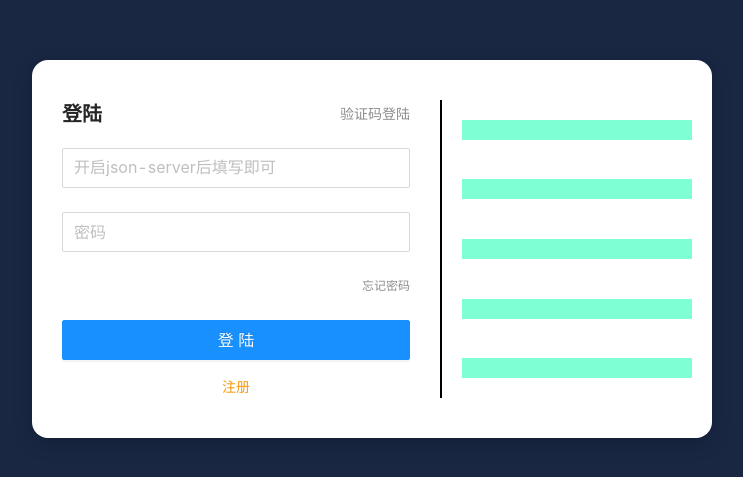
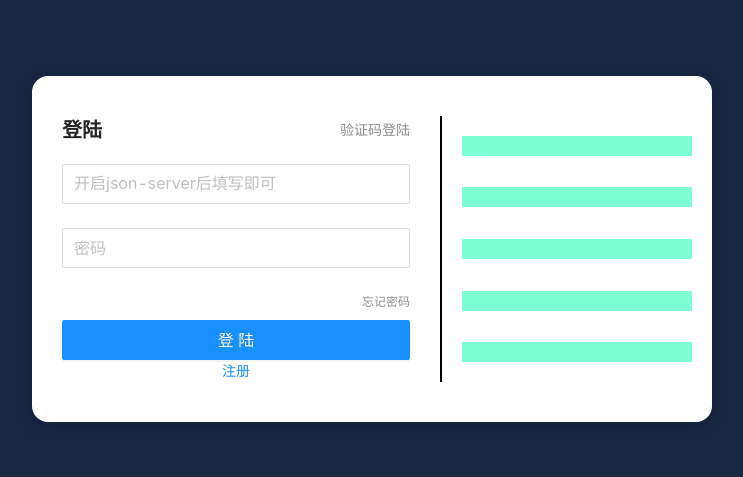
Before and after one commit to fall-zhang/vite-typescript-react-template, a React (Vite) app: page /login in a window 1280 px wide. Shown: the part 151-628 px from the top of the page, without its empty margins (268-1011 px from the left). Built offline with nearby package versions, Linux system fonts and the light colour scheme.

Commit message:
更改登录组件，准备添加注册页面

```diff
--- a/src/core/auth/index.ts
+++ b/src/core/auth/index.ts
@@ -1,7 +1,8 @@
+import { $http } from '@/utils/reuqest'
+import { getLoginWay, setLoginWay } from './localStorage'
 /**
  * 登录认证：表示用户当前登录的认证状态
  */
-import { $http } from '@/utils/reuqest'
 
 /**
  * 登陆请求数据类型
@@ -13,9 +14,8 @@ export interface ILogin {
 
 /**
  * 返回数据类型
- * 要提前和后段定义好类型，等接口写完直接替换地址就好了
  */
-export interface ILoginData {
+export interface ILoginData extends Record<string, unknown> {
   code: number;
   message: string;
   token: string;
@@ -23,10 +23,13 @@ export interface ILoginData {
 
 /**
  * 登陆接口
- * @param params
  */
-export const loginApp = (params: ILogin): Promise<ILoginData> => {
+
+const loginApp = (params: ILogin): Promise<ILoginData> => {
   return $http.get('/login', params)
 }
-
-export { }
+export {
+  getLoginWay,
+  setLoginWay,
+  loginApp
+}
--- /dev/null
+++ b/src/core/auth/localStorage.ts
@@ -0,0 +1,21 @@
+const setLoginWay = (way: string): boolean => {
+  try {
+    localStorage.setItem('login__Login__way', way)
+  } catch (err) {
+    throw new Error('配置本地认证信息错误：' + err)
+    return false
+  }
+  return true
+}
+
+const getLoginWay = (): string => {
+  const result = localStorage.getItem('login__Login__way')
+  if (result) {
+    return result
+  }
+  return ''
+}
+export {
+  getLoginWay,
+  setLoginWay
+}
--- a/src/pages/login/components/LoginCard.module.less
+++ b/src/pages/login/LoginCard/index.module.less
@@ -58,33 +58,6 @@
   margin-top: 16px;
 }
 
-.toolBox {
-  display: flex;
-  align-items: center;
-  justify-content: flex-end;
-  margin-top: 24px;
-  margin-bottom: 8px;
-  line-height: 1.6;
-
-  .Checkbox {
-    width: 95px;
-    height: 20px;
-    color: rgba(0, 0, 0, 0.65);
-    font-weight: 400;
-    font-size: 12px;
-    line-height: 20px;
-  }
-
-  a {
-    width: 60px;
-    height: 20px;
-    color: rgba(0, 0, 0, 0.45);
-    font-weight: 400;
-    font-size: 12px;
-    line-height: 20px;
-  }
-}
-
 .register {
   margin-top: 16px;
   text-align: center;
--- /dev/null
+++ b/src/pages/login/LoginCard/index.tsx
@@ -0,0 +1,54 @@
+import React from 'react'
+import { message } from 'antd'
+import { useHistory } from 'react-router-dom'
+import { loginApp } from '@/core/auth'
+import styles from './index.module.less'
+import type { ILoginParams } from '../components/LoginMessage'
+import {LoginForm} from '../components/LoginForm'
+/**
+ * 登录界面中间的 Card
+ */
+const LoginInputZone: React.FC<ILoginParams> = ({ updateWay }) => {
+  const history = useHistory()
+  function handleFinish() {
+    loginApp({ userName: 'fall', pwd: '123' }).then((res) => {
+      if (res.code === 200) {
+        sessionStorage.setItem('token', '配置权限成功')
+        history.push('/home')
+      } else {
+        message.error('用户名或密码错误！')
+      }
+    })
+  }
+
+  function handleClick() {
+    updateWay('message')
+  }
+
+  return (
+    <div className={styles.content}>
+      <div className={styles.left}>
+        <div className={styles.header}>
+          <div className={styles.loginTitle}>登陆</div>
+          <div
+            onClick={handleClick}
+            className={styles.changeWay}
+            style={{ width: 99, textAlign: 'right' }}
+          >
+            验证码登陆
+          </div>
+        </div>
+        <LoginForm onSubmit={() => handleFinish()}></LoginForm>
+      </div>
+      <div className={styles.right}>
+        <div></div>
+        <div></div>
+        <div></div>
+        <div></div>
+        <div></div>
+      </div>
+    </div>
+  )
+}
+
+export default LoginInputZone
--- a/src/pages/login/components/CountDown.tsx
+++ b/src/pages/login/components/CountDown.tsx
@@ -64,10 +64,10 @@ const CountDown: React.FC<ICountDownParams> = ({
         rules={[
           {
             required: true,
-            message: formatMessage({ id: 'PhoneEmpty' }),
+            message: formatMessage({ id: '请输入手机号码' }),
           },
           {
-            message: formatMessage({ id: 'inputPhone' }),
+            message: formatMessage({ id: '手机号码格式错误' }),
             pattern: /^1[3456789]\d{9}$/,
           },
         ]}
--- a/src/pages/login/components/LoginCard.tsx
+++ /dev/null
@@ -1,98 +0,0 @@
-import React from 'react'
-import { Form, Input, Button, message } from 'antd'
-import { Link, useHistory } from 'react-router-dom'
-import { loginApp } from '@/core/auth'
-import styles from './LoginCard.module.less'
-import type { ILoginParams } from './LoginMessage'
-
-/**
- * 登录界面中间的 Card
- */
-const LoginInputZone: React.FC<ILoginParams> = ({ updateWay }) => {
-  const history = useHistory()
-  function handleFinish() {
-    loginApp({ userName: 'fall', pwd: '123' }).then((res) => {
-      if (res.code === 200) {
-        sessionStorage.setItem('token', '配置权限成功')
-        history.push('/home')
-      } else {
-        message.error('用户名或密码错误！')
-      }
-    })
-  }
-
-  function handleClick() {
-    updateWay('message')
-  }
-
-  return (
-    <div className={styles.content}>
-      <div className={styles.left}>
-        <div className={styles.header}>
-          <div className={styles.loginTitle}>登陆</div>
-          <div
-            onClick={handleClick}
-            className={styles.changeWay}
-            style={{ width: 99, textAlign: 'right' }}
-          >
-            验证码登陆
-          </div>
-        </div>
-        <Form onFinish={handleFinish}>
-          <Form.Item
-            name="user_info"
-            rules={[{ required: true, message: '用户名/手机号/邮箱不能为空' }]}
-          >
-            <Input
-              className={styles.input}
-              placeholder={'开启json-server后填写即可'}
-              maxLength={128}
-              size="large"
-            />
-          </Form.Item>
-          <Form.Item
-            name="user_check"
-            rules={[{ required: true, message: '密码不能为空' }]}
-          >
-            <Input
-              className={styles.input}
-              type="password"
-              placeholder="密码"
-              maxLength={128}
-              size="large"
-            />
-          </Form.Item>
-          <div className={styles.toolBox}>
-            <Link
-              to="/forget-password"
-              style={{ width: 105, textAlign: 'right' }}
-            >
-              忘记密码
-            </Link>
-          </div>
-          <Button
-            className={styles.loginButton}
-            type="primary"
-            htmlType="submit"
-            size="large"
-            block
-          >
-            登陆
-          </Button>
-          <div className={styles.register}>
-            <Link to="/register">注册</Link>
-          </div>
-        </Form>
-      </div>
-      <div className={styles.right}>
-        <div></div>
-        <div></div>
-        <div></div>
-        <div></div>
-        <div></div>
-      </div>
-    </div>
-  )
-}
-
-export default LoginInputZone
--- /dev/null
+++ b/src/pages/login/components/LoginForm.tsx
@@ -0,0 +1,61 @@
+import React from 'react'
+import {Link} from 'react-router-dom'
+import { Form, Input, Button, } from 'antd'
+import styles from './index.module.less'
+interface Submit{
+  ():any
+}
+const LoginForm: React.FC<{onSubmit:Submit}> = ({onSubmit}) => {
+  return (
+    <>
+      <Form onFinish={onSubmit} >
+        <Form.Item
+          name="user_info"
+          rules={[{ required: true, message: '用户名/手机号/邮箱不能为空' }]}
+        >
+          <Input
+            className={styles.input}
+            placeholder={'开启json-server后填写即可'}
+            maxLength={128}
+            size="large"
+          />
+        </Form.Item>
+        <Form.Item
+          name="user_check"
+          rules={[{ required: true, message: '密码不能为空' }]}
+        >
+          <Input
+            className={styles.input}
+            type="password"
+            placeholder="密码"
+            maxLength={128}
+            size="large"
+          />
+        </Form.Item>
+        <div className={styles.toolBox}>
+          <Link
+            to="/forget-password"
+            style={{ width: 105, textAlign: 'right' }}
+          >
+            忘记密码
+          </Link>
+        </div>
+        <Button
+          className={styles.loginButton}
+          type="primary"
+          htmlType="submit"
+          size="large"
+          block
+        >
+          登陆
+        </Button>
+        <div className={styles.register}>
+          <Link to="/register">注册</Link>
+        </div>
+      </Form >
+    </>
+  )
+}
+export {
+  LoginForm
+}
--- a/src/pages/login/components/LoginMessage.tsx
+++ b/src/pages/login/components/LoginMessage.tsx
@@ -15,10 +15,9 @@ export interface ILoginParams {
 
 const LoginMessage: React.FC<ILoginParams> = ({ updateWay }) => {
   const [form] = Form.useForm()
-  function handleFinish(data: { [name: string]: any }) {
+  function handleFinish() {
     // 避免接口报错后无法正常登录的问题
   }
-
   /**
    * 切换登录方式
    */
--- /dev/null
+++ b/src/pages/login/components/index.module.less
@@ -0,0 +1,26 @@
+.toolBox {
+  display: flex;
+  align-items: center;
+  justify-content: flex-end;
+  margin-top: 24px;
+  margin-bottom: 8px;
+  line-height: 1.6;
+
+  .Checkbox {
+    width: 95px;
+    height: 20px;
+    color: rgba(0, 0, 0, 0.65);
+    font-weight: 400;
+    font-size: 12px;
+    line-height: 20px;
+  }
+
+  a {
+    width: 60px;
+    height: 20px;
+    color: rgba(0, 0, 0, 0.45);
+    font-weight: 400;
+    font-size: 12px;
+    line-height: 20px;
+  }
+}
--- a/src/pages/login/index.tsx
+++ b/src/pages/login/index.tsx
@@ -1,16 +1,13 @@
 import React from 'react'
-import { useLocalStorageState } from 'ahooks'
-import LoginCard from './components/LoginCard'
+import LoginCard from './LoginCard'
 import styles from './index.module.less'
 import classNames from 'classnames'
-
+import { setLoginWay } from '@/core/auth'
 const LoginPage: React.FC = () => {
-  const [loginWay, setLoginWay] = useLocalStorageState('login__Login__way', '测试系统用户')
-
   function updateWay(name: string) {
     setLoginWay(name)
   }
-
+  // const []
   return (
     <>
       {/* <div className={styles.background}>
```
Also changed, not shown: src/pages/login/components/LoginContent.tsx (deleted, +0 -28 lines), 1 other file (tests, documents, lock files or other folders).
